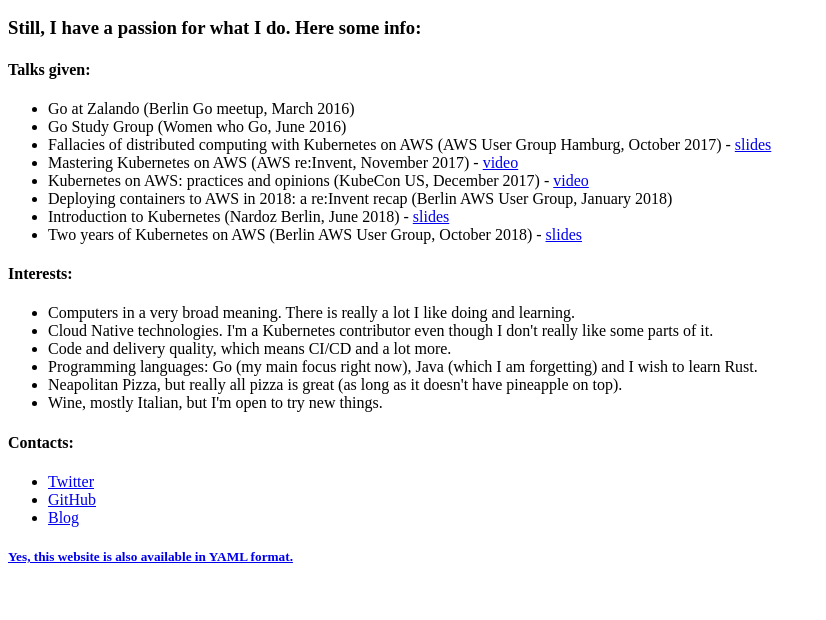
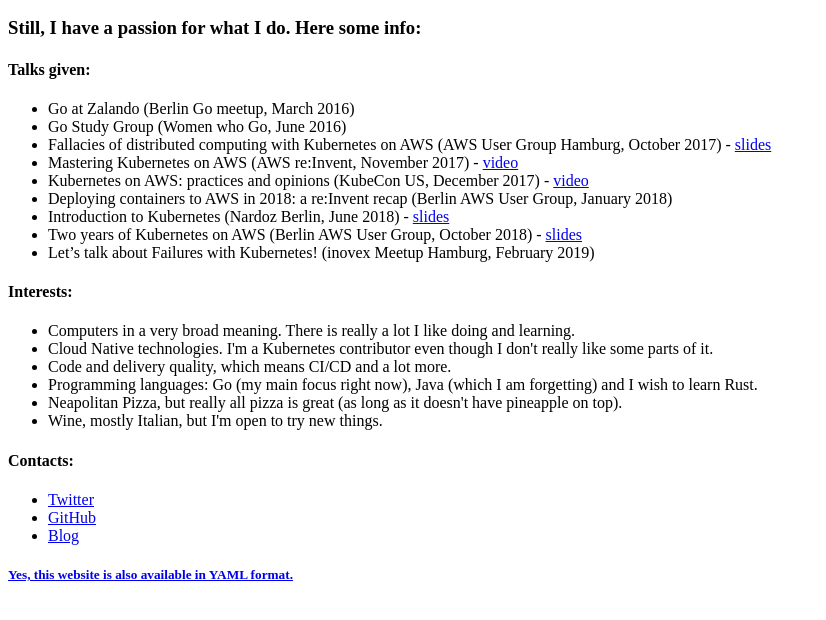
Before and after one commit to Raffo/website, a plain HTML site: page index.html in a window 1280 px wide. Shown: the part 96-716 px from the top of the page, without its empty margins (0-826 px from the left). Drawn offline with Linux system fonts and the light colour scheme.

Commit message:
added February 2019 talk in Hamburg

```diff
--- a/index.html
+++ b/index.html
@@ -13,6 +13,7 @@
 			<li>Deploying containers to AWS in 2018: a re:Invent recap (Berlin AWS User Group, January 2018)</li>
 			<li>Introduction to Kubernetes (Nardoz Berlin, June 2018) - <a href="https://www.slideshare.net/RaffaeleDiFazio/introduction-to-kubernetes-103576834">slides</a></li>
 			<li>Two years of Kubernetes on AWS (Berlin AWS User Group, October 2018) - <a href="https://speakerdeck.com/x0rg/two-years-of-kubernetes-on-aws">slides</a></li>
+			<li>Let’s talk about Failures with Kubernetes! (inovex Meetup Hamburg, February 2019)</li>
 		</ul>
 
 		<h4>Interests:</h4>
```
Also changed, not shown: 1 other file.
